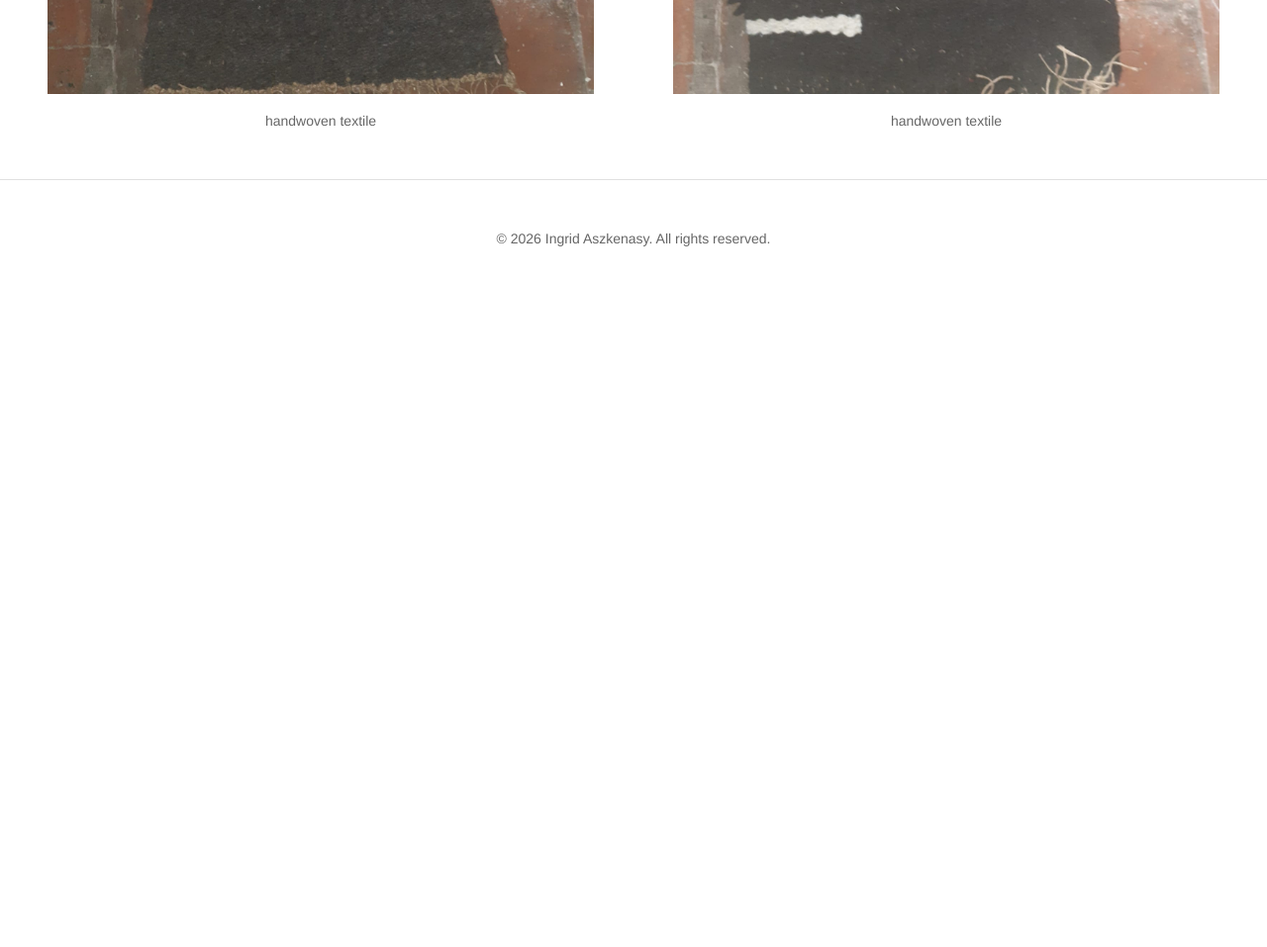
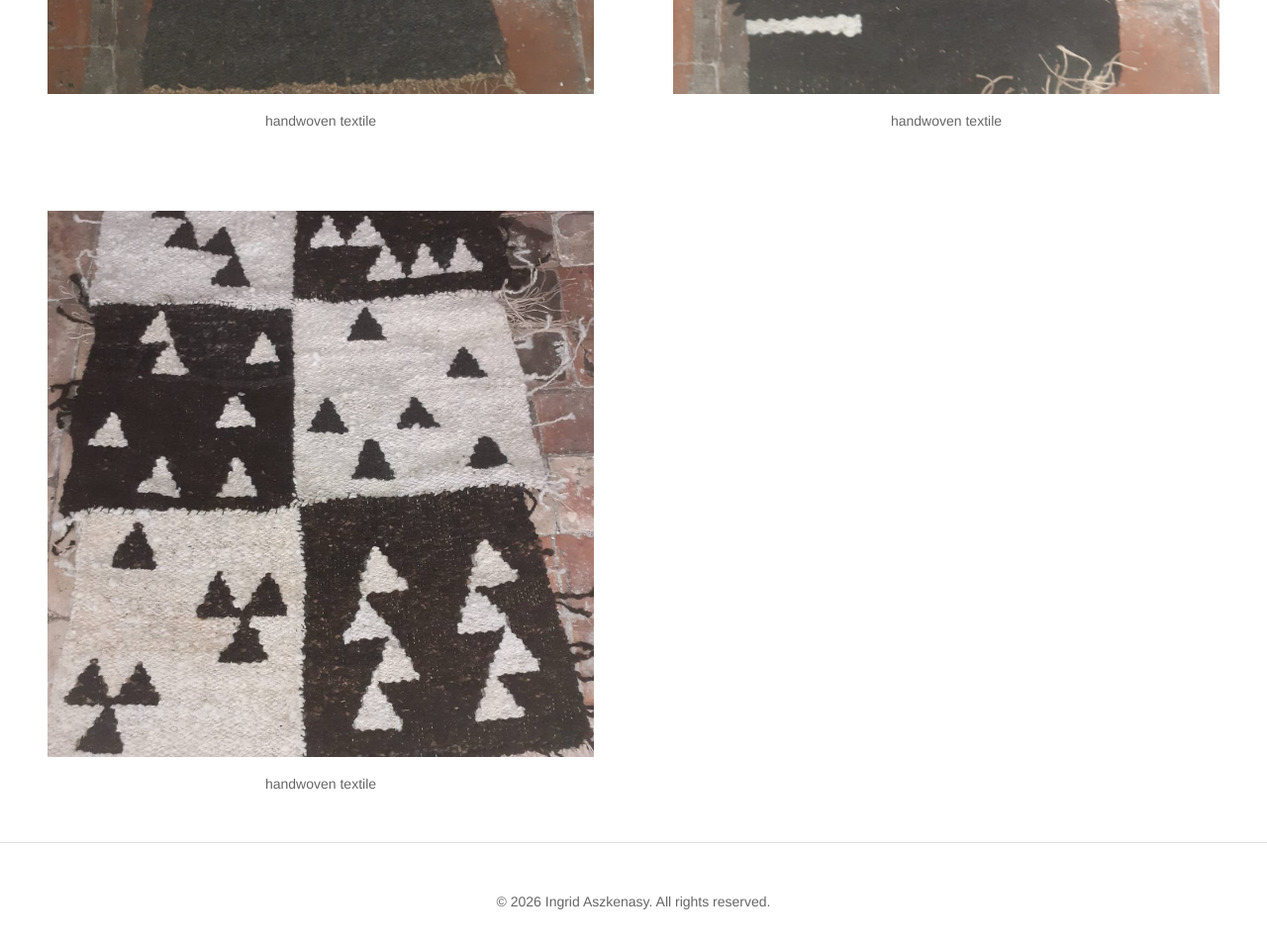
Before and after one commit to tedotedo/ingrid-jan-31-2026, a plain HTML site: page rugs.html in a window 1280 px wide. Shown: the part 1451-2408 px from the top of the page at 99% size. Before the commit the page ends 1751 px from the top, so only its background shows below. Drawn offline with Linux system fonts and the light colour scheme.

Commit message:
Add geometric tree motif rug to gallery

```diff
--- a/js/main.js
+++ b/js/main.js
@@ -69,10 +69,12 @@ function initLightbox() {
       const imgSrc = item.getAttribute('data-src');
       const title = item.getAttribute('data-title');
       const details = item.getAttribute('data-details');
+      const thumbnail = item.querySelector('img');
+      const altText = thumbnail ? thumbnail.alt : '';
 
       if (imgSrc) {
         lightboxImg.src = imgSrc;
-        lightboxImg.alt = title || '';
+        lightboxImg.alt = title || altText;
         lightboxTitle.textContent = title || '';
         lightboxDetails.textContent = details || '';
         lightbox.classList.add('active');
--- a/rugs.html
+++ b/rugs.html
@@ -77,6 +77,16 @@
           </div>
         </div>
 
+        <!-- Rug 5 -->
+        <div class="gallery-item" data-src="images/rugs/black-and-white-tree-motif-rug.jpg"
+          data-details="handwoven textile">
+          <img src="images/rugs/black-and-white-tree-motif-rug.jpg"
+            alt="Black and white handwoven rug with geometric tree motifs">
+          <div class="gallery-item-info">
+            <p class="gallery-item-details">handwoven textile</p>
+          </div>
+        </div>
+
       </div>
     </div>
   </main>
```
Also changed, not shown: images/rugs/black-and-white-tree-motif-rug.jpg (added).
